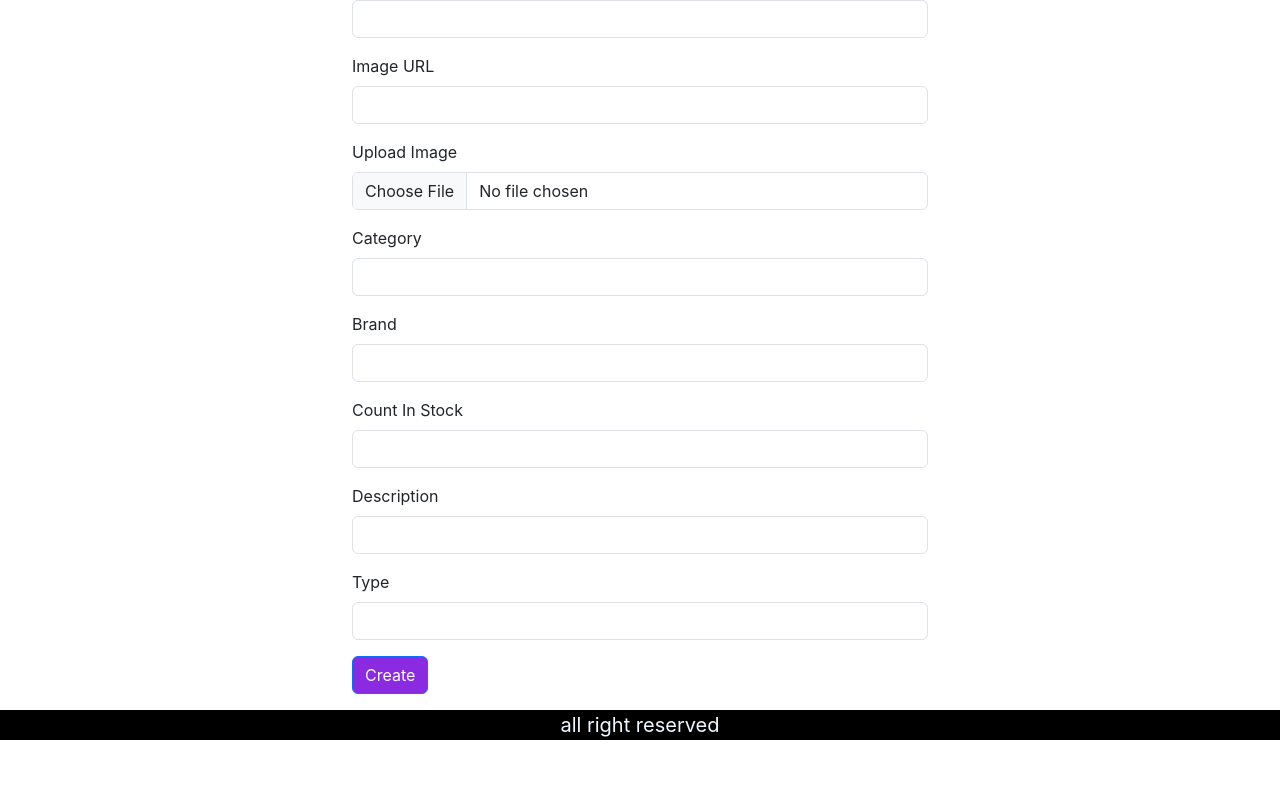
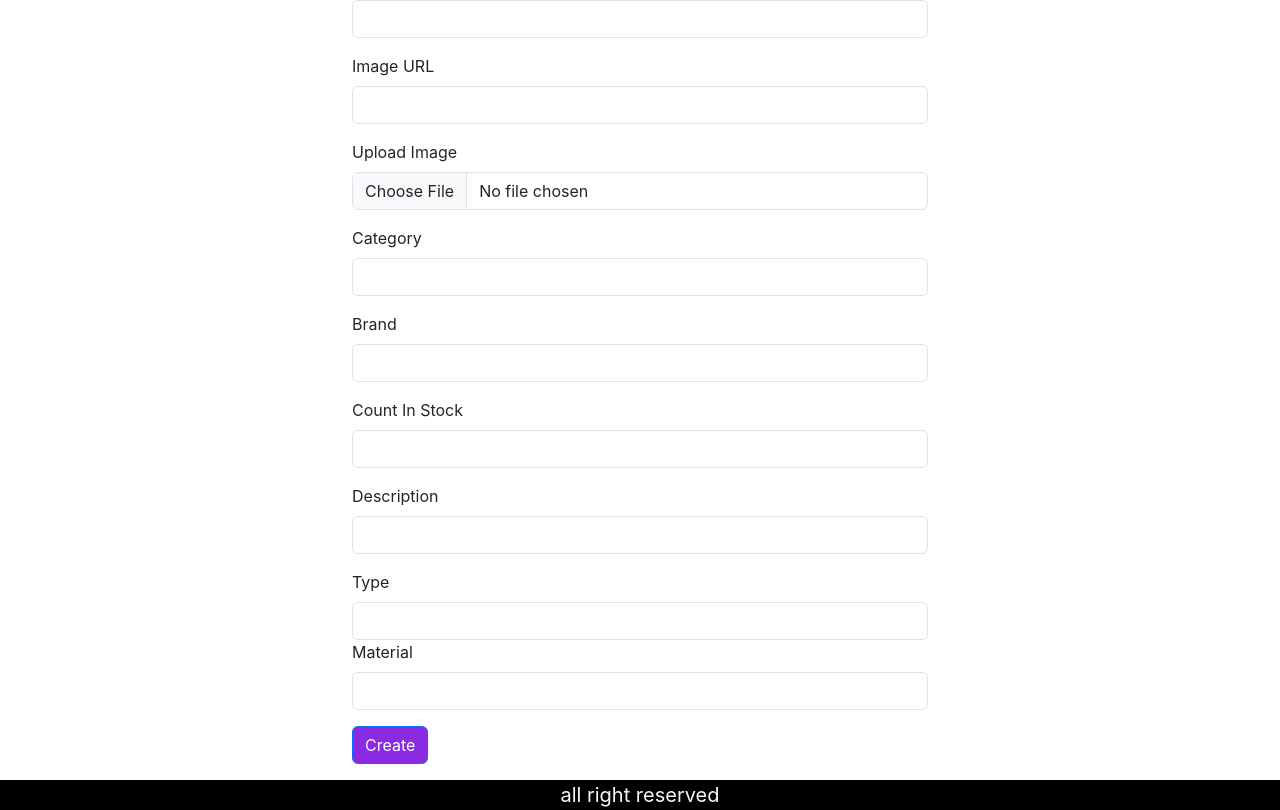
Before and after one commit to ismail-el-barsi/amalplancher, a React (Create React App) app in the folder frontend/: page /admin/product in a window 1280 px wide. Shown: the part 347-1157 px from the top of the page. Before the commit the page ends 1087 px from the top, so only its background shows below. Built offline with nearby package versions, Linux system fonts and the light colour scheme; sample sign-in values are in the browser's storage.

Commit message:
new changes

```diff
--- a/frontend/src/pages/CreateProductPage .js
+++ b/frontend/src/pages/CreateProductPage .js
@@ -43,6 +43,7 @@ export default function CreateProductPage() {
   const [brand, setBrand] = useState("");
   const [description, setDescription] = useState("");
   const [type, setType] = useState(""); // Added "type" state
+  const [material, setMaterial] = useState("");
   const [uploading, setUploading] = useState(false);
 
   const createProductHandler = async (e) => {
@@ -62,6 +63,7 @@ export default function CreateProductPage() {
             brand,
             description,
             type, // Include "type" in the request payload
+            material,
             rating: 0,
             numReviews: 0,
           },
@@ -192,6 +194,14 @@ export default function CreateProductPage() {
               onChange={(e) => setType(e.target.value)}
               required
             />
+            <Form.Group className="mb-3" controlId="material">
+              <Form.Label>Material</Form.Label>
+              <Form.Control
+                value={material}
+                onChange={(e) => setMaterial(e.target.value)}
+                required
+              />
+            </Form.Group>
           </Form.Group>
           <div className="mb-3">
             <Button type="submit">Create</Button>
--- a/frontend/src/pages/HomePage.js
+++ b/frontend/src/pages/HomePage.js
@@ -85,7 +85,7 @@ const HomePage = () => {
                             </Button>
                           ) : (
                             <Link to={`/product/${product.slug}`}>
-                              <Button variant="secondary">
+                              <Button variant="primary">
                                 View {product.name}
                               </Button>
                             </Link>
@@ -105,7 +105,7 @@ const HomePage = () => {
                             </Button>
                           ) : (
                             <Link to={`/product/${product.slug}`}>
-                              <Button variant="secondary">
+                              <Button variant="primary">
                                 View {product.name}
                               </Button>
                             </Link>
--- a/frontend/src/pages/OrderHistoryPage.js
+++ b/frontend/src/pages/OrderHistoryPage.js
@@ -69,6 +69,7 @@ export default function OrderHistoryScreen() {
               <th>TOTAL</th>
               <th>PAID</th>
               <th>DELIVERED</th>
+              <th>PENDING PAYMENT</th>
               <th>ACTIONS</th>
             </tr>
           </thead>
@@ -84,6 +85,7 @@ export default function OrderHistoryScreen() {
                     ? order.deliveredAt.substring(0, 10)
                     : "No"}
                 </td>
+                <td>{order.pendingPayment ? "yes" : "no"}</td>
                 <td>
                   <Button
                     type="button"
--- a/frontend/src/pages/OrderListSPage.js
+++ b/frontend/src/pages/OrderListSPage.js
@@ -183,6 +183,7 @@ const OrderListScreen = () => {
                 <th>TOTAL</th>
                 <th>PAID</th>
                 <th>DELIVERED</th>
+                <th>PENDING PAYMENT</th>
                 <th>ACTIONS</th>
               </tr>
             </thead>
@@ -296,6 +297,7 @@ const OrderListScreen = () => {
                             ? order.deliveredAt.substring(0, 10)
                             : "No"}
                         </td>
+                        <td>{order.pendingPayment ? "yes" : "no"}</td>
                         <td>
                           <div className="d-grid gap-2">
                             <Button
--- a/frontend/src/pages/ProductEditPage.js
+++ b/frontend/src/pages/ProductEditPage.js
@@ -58,6 +58,7 @@ export default function ProductEditScreen() {
   const [brand, setBrand] = useState("");
   const [description, setDescription] = useState("");
   const [type, setType] = useState("");
+  const [material, setMaterial] = useState("");
 
   useEffect(() => {
     const fetchData = async () => {
@@ -73,6 +74,7 @@ export default function ProductEditScreen() {
         setBrand(data.brand);
         setDescription(data.description);
         setType(data.type);
+        setMaterial(data.material);
         dispatch({ type: "FETCH_SUCCESS" });
       } catch (err) {
         dispatch({
@@ -101,6 +103,7 @@ export default function ProductEditScreen() {
           countInStock,
           description,
           type,
+          material,
         },
         {
           headers: { Authorization: `Bearer ${userInfo.token}` },
@@ -226,6 +229,14 @@ export default function ProductEditScreen() {
               required
             />
           </Form.Group>
+          <Form.Group className="mb-3" controlId="type">
+            <Form.Label>Material</Form.Label>
+            <Form.Control
+              value={material}
+              onChange={(e) => setMaterial(e.target.value)}
+              required
+            />
+          </Form.Group>
           <div className="mb-3">
             <Button disabled={loadingUpdate} type="submit">
               Update
--- a/package.json
+++ b/package.json
@@ -1,5 +1,5 @@
 {
-  "name": "shopnow",
+  "name": "Amal Plancher",
   "version": "1.0.0",
   "main": "index.js",
   "scripts": {
```
Also changed, not shown: 1 other file (tests, documents, lock files or other folders).
